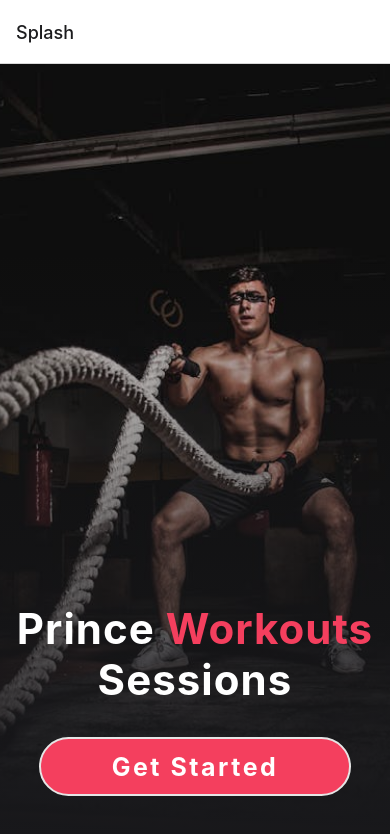
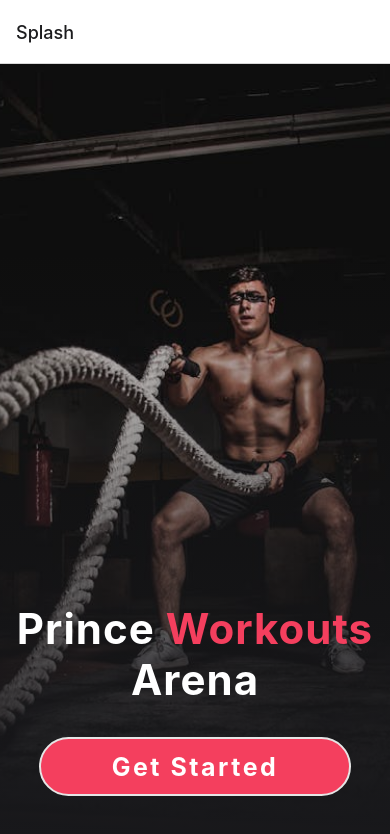
Before and after one commit to Prince-Sedem/gym-app, a React Native app: screen /Splash in a window 390 px wide. Shown: the top 834 px of the page. Built offline with nearby package versions, Linux system fonts and the light colour scheme.

Commit message:
Update animated text

```diff
--- a/screens/Splash.js
+++ b/screens/Splash.js
@@ -4,7 +4,7 @@ import { StatusBar, Image,  View, Text, TouchableOpacity } from 'react-native';
 import {widthPercentageToDP as wp, heightPercentageToDP as hp} from 'react-native-responsive-screen';
 import Animated, { FadeInDown } from 'react-native-reanimated';
 
-export default function Splash() {
+export default function Splash({navigation}) {
   return (
     <View className="flex-1 flex justify-end">
         <StatusBar style="light" />
@@ -21,7 +21,7 @@ export default function Splash() {
                     Prince <Text className="text-rose-500">Workouts</Text>
                 </Text>
                 <Text style={{fontSize: hp(5)}}  className="text-white font-bold tracking-wide">
-                    Sessions
+                    Arena
                 </Text>
             </Animated.View>
 
@@ -30,6 +30,7 @@ export default function Splash() {
                 <TouchableOpacity
                 style={{width: wp(80), height: hp(7)}}
                 className="bg-rose-500 flex items-center justify-center mx-auto rounded-full border-[2px] border-neutral-200"
+                onPress={() => navigation.navigate("SignIn")}
                 >
                     <Text style={{fontSize: hp(3)}} className="text-white font-bold tracking-widest">
                         Get Started
```
